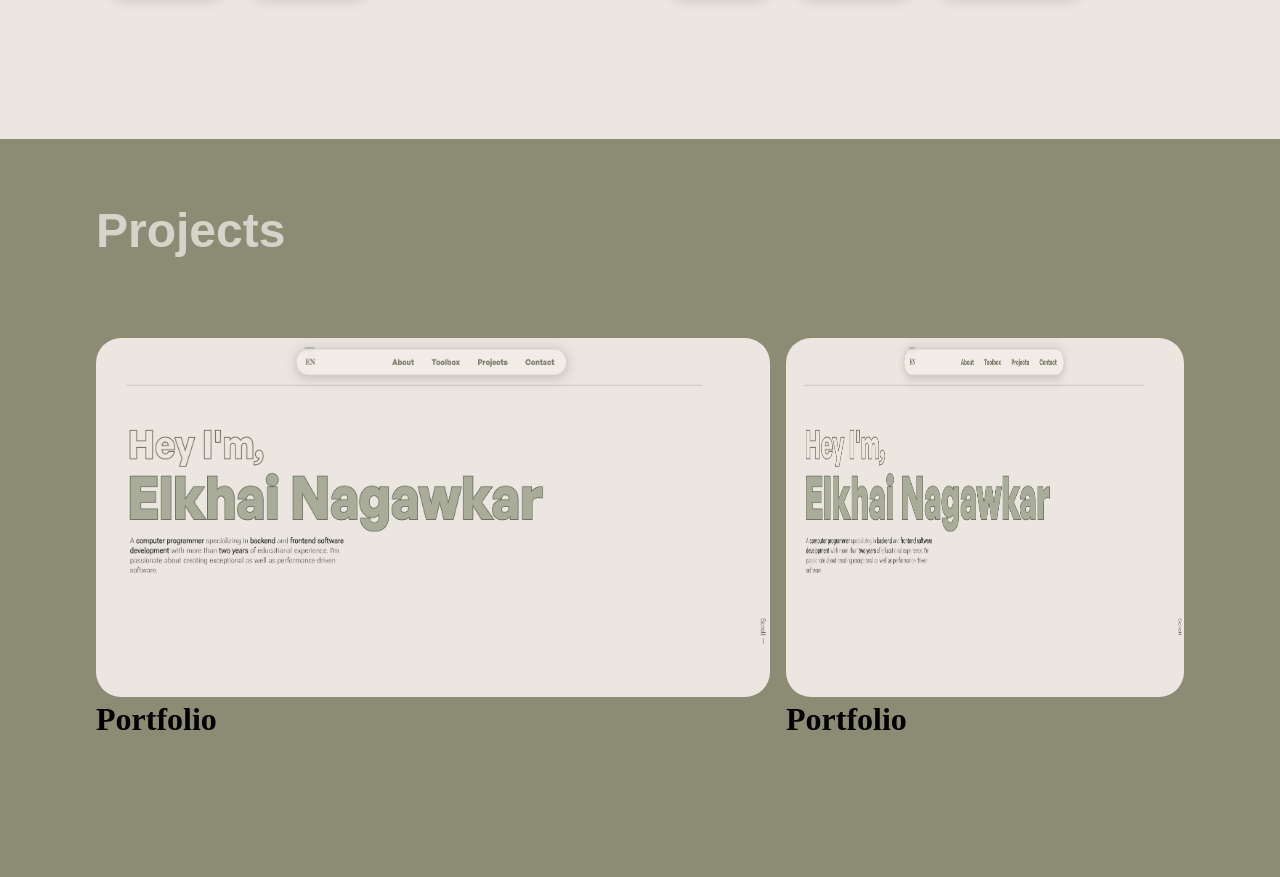
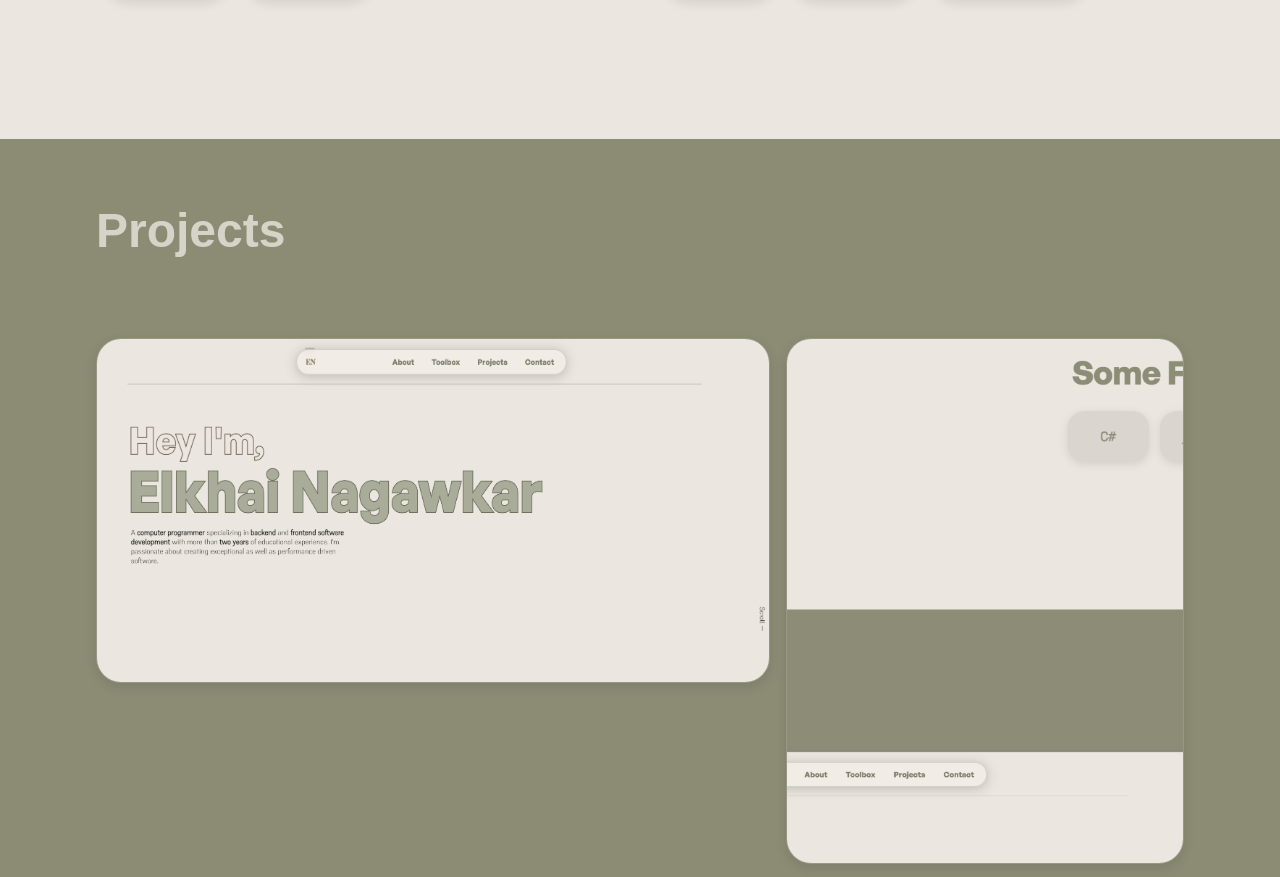
Before and after one commit to ElkhaiNagawkar/Elkhai-Nagawkar-Portfolio, a React (Create React App) app in the folder elkhai-nagawkar-portfolio-app/: page / in a window 1280 px wide. Shown: the part 1920-2797 px from the top of the page. Built offline with nearby package versions, Linux system fonts and the light colour scheme; a web font is replaced by a local one.

Commit message:
Eighth commit
Added some animation to projects section all added hover effect (commeted out for now)
added projects to nav indicator

```diff
--- a/elkhai-nagawkar-portfolio-app/src/App.js
+++ b/elkhai-nagawkar-portfolio-app/src/App.js
@@ -9,8 +9,11 @@ import Projects from "./Sections/Projects";
 export default function App() {
   const { ref: heroRef, inView: heroView } = useInView({ threshold: 0.5 });
   const { ref: aboutRef, inView: aboutView } = useInView({ threshold: 0.7 });
-  const { ref: ToolboxRef, inView: ToolboxView } = useInView({
+  const { ref: toolboxRef, inView: toolboxView } = useInView({
     threshold: 0.5,
+  });
+  const { ref: projectsRef, inView: projectsView } = useInView({
+    threshold: 0.2,
   });
 
   const navInd = document.querySelector(".nav--indicator");
@@ -28,10 +31,12 @@ export default function App() {
       indicatorPos(sec);
     } else if (aboutView) {
       indicatorPos(item[0]);
-    } else if (ToolboxView) {
+    } else if (toolboxView) {
       indicatorPos(item[1]);
+    } else if (projectsView) {
+      indicatorPos(item[2]);
     }
-  }, [heroView, aboutView, ToolboxView]);
+  }, [heroView, aboutView, toolboxView, projectsView]);
   return (
     <div>
       <div ref={heroRef}>
@@ -40,10 +45,12 @@ export default function App() {
       <div ref={aboutRef}>
         <About />
       </div>
-      <div ref={ToolboxRef}>
+      <div ref={toolboxRef}>
         <Toolbox />
       </div>
-      <Projects />
+      <div ref={projectsRef}>
+        <Projects />
+      </div>
     </div>
   );
 }
--- /dev/null
+++ b/elkhai-nagawkar-portfolio-app/src/HelperComponents/ProjectBox.js
@@ -0,0 +1,25 @@
+import React from "react";
+
+export default function ProjectBox(props) {
+  return (
+    <div className="project">
+      <img className="projectImg" src={`../imgs/${props.projectImg}`}></img>
+      {/* <div className="project--title--div">
+          <h1 className="project--title">{props.title}</h1>
+          <p className="project--description">
+            This is the first project I have worked on independintly after
+            learning React. It aided me in further understanding how React works
+            as well as helped me polish and further improve my CSS and
+            Javascript skills. I really enjoyed creating this project as it
+            reminds me of how far I have come since begining my programming
+            journey.
+          </p>
+          <div className="resources--used">
+            <div className="resource orange--background">
+              <h4>HTML • CSS • Javascript • React</h4>
+            </div>
+          </div>
+        </div> */}
+    </div>
+  );
+}
--- a/elkhai-nagawkar-portfolio-app/src/Sections/ProjectBox.js
+++ /dev/null
@@ -1,10 +0,0 @@
-import React from "react";
-
-export default function ProjectBox(props) {
-  return (
-    <div className="project">
-      <img className="projectImg" src={`../imgs/${props.projectImg}`}></img>
-      <h1 className="project--title">{props.title}</h1>
-    </div>
-  );
-}
--- a/elkhai-nagawkar-portfolio-app/src/Sections/Projects.js
+++ b/elkhai-nagawkar-portfolio-app/src/Sections/Projects.js
@@ -1,15 +1,25 @@
 import React from "react";
-import ProjectBox from "./ProjectBox";
+import { useInView } from "react-intersection-observer";
+import ProjectBox from "../HelperComponents/ProjectBox";
 
 export default function Projects() {
+  const { ref, inView } = useInView({ triggerOnce: true });
   return (
     <div className="projects--section">
-      <h1 className="projects--header">Projects</h1>
-      <div className="projects--div">
-        <div className="all--projects">
-          <ProjectBox title="Portfolio" projectImg="ElkhaiNagawkarPort.png" />
-          <ProjectBox title="Portfolio" projectImg="ElkhaiNagawkarPort.png" />
-        </div>
+      <div className="projects--header--div">
+        <h1
+          ref={ref}
+          className={`projects--header ${
+            inView ? "project--title--animation" : ""
+          }`}
+        >
+          Projects
+        </h1>
+      </div>
+
+      <div className="all--projects">
+        <ProjectBox title="Portfolio" projectImg="ElkhaiNagawkarPort.png" />
+        <ProjectBox title="Portfolio" projectImg="test.png" />
       </div>
     </div>
   );
--- a/elkhai-nagawkar-portfolio-app/src/index.css
+++ b/elkhai-nagawkar-portfolio-app/src/index.css
@@ -420,16 +420,14 @@ body {
   padding: 4rem 6rem;
 }
 
+.projects--header--div {
+  overflow: hidden;
+}
+
 .projects--header {
   font-family: "General Sans", sans-serif;
   color: #d4d4c9;
   font-size: 3rem;
-}
-
-.projects--div {
-  display: flex;
-  justify-content: center;
-  align-items: center;
 }
 
 .all--projects {
@@ -440,20 +438,64 @@ body {
   gap: 1rem;
 }
 
-.projectImg {
-  width: 100%;
-  height: 100%;
-  border-radius: 25px;
+.project {
+  display: flex;
+  object-fit: cover;
 }
 
 .project:nth-child(1) {
-  grid-row: 1 / 4;
+  grid-row: 1 / 3;
   grid-column: 1 / 6;
 }
 
 .project:nth-child(2) {
   grid-row: 1 / 4;
   grid-column: 6 / 9;
+}
+
+.projectImg {
+  max-width: 100%;
+  height: auto;
+  border-radius: 25px;
+  box-shadow: rgba(0, 0, 0, 0.1) 0px 4px 12px;
+  border: 1px solid rgba(255, 255, 255, 0.1);
+}
+
+.project--title--div {
+  position: absolute;
+  width: 100%;
+  max-height: 100%;
+  top: 0;
+  background: linear-gradient(180deg, transparent 10%, rgb(139, 139, 116) 90%);
+  opacity: 0;
+  border-radius: 25px;
+  transition: 0.5s ease-out;
+}
+
+.project--title--div:hover {
+  opacity: 1;
+}
+
+.project--title {
+  font-family: "General Sans", sans-serif;
+  color: #d4d4c9;
+  font-size: 2rem;
+}
+
+.project--description {
+  width: 35rem;
+  font-family: "Supreme", sans-serif;
+  color: #dadace;
+  font-weight: 500;
+}
+
+.resources--used {
+  display: flex;
+  align-items: center;
+  gap: 0.2rem;
+  padding-top: 0.7rem;
+  font-family: "Supreme", sans-serif;
+  color: white;
 }
 
 @keyframes name-anim {
```
Also changed, not shown: elkhai-nagawkar-portfolio-app/public/imgs/test.png (added).
